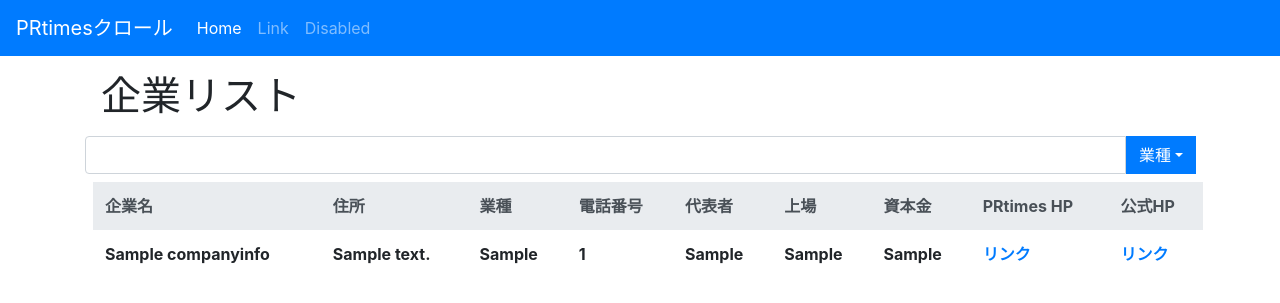
After one commit to yoshiaki-ki/django-crawl, a Django app: page /company in a window 1280 px wide. The commit adds this page. Shown: the top 303 px of the page. Run offline with Django 3.2, Linux system fonts and the light colour scheme; tables that the repository leaves empty hold one stand-in row (values such as "Sample post"); lists and menus that the app fills with data are empty; some libraries are stand-ins or nearby versions.

Commit message:
htmlの作成

```diff
--- a/crawlPRtimes/crawlApp/models.py
+++ b/crawlPRtimes/crawlApp/models.py
@@ -16,7 +16,7 @@ class CompanyInfo(models.Model):
 
 
 class Article(models.Model):
-    company_name = models.ForeignKey(CompanyInfo, on_delete=models.CASCADE)
+    company_id = models.ForeignKey(CompanyInfo, on_delete=models.CASCADE, null=True)
     title = models.CharField(max_length=200)
     release_time = models.DateTimeField()
     is_technology = models.BooleanField(default=False)
@@ -32,4 +32,5 @@ class Article(models.Model):
 
 
 class Client(models.Model):
+    company_id = models.ForeignKey(CompanyInfo, on_delete=models.CASCADE)
     company_name = models.CharField(max_length=30)
--- a/crawlPRtimes/crawlApp/serializer.py
+++ b/crawlPRtimes/crawlApp/serializer.py
@@ -14,10 +14,10 @@ class CompanyInfoSerializer(serializers.ModelSerializer):
 class ArticleSerializer(serializers.ModelSerializer):
     class Meta:
         model = Article
-        fields = ('company_name', 'title', 'release_time', 'is_technology', 'is_mobile','is_app','is_entertainment','is_beauty','is_fashion','is_lifestyle','is_business','is_gourmet','is_sports')
+        fields = ('company_id', 'title', 'release_time', 'is_technology', 'is_mobile','is_app','is_entertainment','is_beauty','is_fashion','is_lifestyle','is_business','is_gourmet','is_sports')
 
 
 class ClientSerializer(serializers.ModelSerializer):
     class Meta:
         model = Client
-        fields = ('company_name')
+        fields = ('company_name',)
--- /dev/null
+++ b/crawlPRtimes/crawlApp/templates/crawlApp/companyinfo_list.html
@@ -0,0 +1,48 @@
+{% extends 'crawlApp/index.html' %}
+
+{% block content %}
+<h1 class="m-3">企業リスト</h1>
+
+<div class="input-group">
+  <input type="text" class="form-control">
+  <div class="input-group-prepend">
+    <button class="btn btn-primary dropdown-toggle" type="button" data-toggle="dropdown" aria-haspopup="true" aria-expanded="false">業種</button>
+    <div class="dropdown-menu">
+      <a class="dropdown-item" href="#">Action</a>
+      <a class="dropdown-item" href="#">Another action</a>
+    </div>
+  </div>
+</div>
+
+<table class="table table-borderless m-2">
+  <thead class="thead-light">
+    <tr>
+      <th>企業名</th>
+      <th>住所</th>
+      <th>業種</th>
+      <th>電話番号</th>
+      <th>代表者</th>
+      <th>上場</th>
+      <th>資本金</th>
+      <th>PRtimes HP</th>
+      <th>公式HP</th>
+    </tr>
+  </thead>
+  {% for company_info in companyinfo_list %}
+  <tbody>
+    <tr>
+      <th>{{ company_info.company_name }}</th>
+      <th>{{ company_info.address }}</th>
+      <th>{{ company_info.category }}</th>
+      <th>{{ company_info.tel_number }}</th>
+      <th>{{ company_info.CEO }}</th>
+      <th>{{ company_info.jojo }}</th>
+      <th>{{ company_info.fund }}</th>
+      <th><a href="{{ company_info.PRtimes_URL }}">リンク</a></th>
+      <th><a href="{{ company_info.official_URL }}">リンク</a></th>
+    </tr>
+  </tbody>
+  {% endfor %}
+</table>
+
+{% endblock %}
--- a/crawlPRtimes/crawlApp/templates/crawlApp/index.html
+++ b/crawlPRtimes/crawlApp/templates/crawlApp/index.html
@@ -1,19 +1,41 @@
-<html>
+<!DOCTYPE html>
+<html lang="en">
+<head>
+  <meta charset="utf-8">
+  <meta name="viewport" content="width=device-width, initial-scale=1, shrink-to-fit=no">
 
-<head>
+  <!-- Bootstrap CSS -->
+  <link rel="stylesheet" href="https://stackpath.bootstrapcdn.com/bootstrap/4.1.3/css/bootstrap.min.css" integrity="sha384-MCw98/SFnGE8fJT3GXwEOngsV7Zt27NXFoaoApmYm81iuXoPkFOJwJ8ERdknLPMO" crossorigin="anonymous">
+
   <title>記事リスト</title>
 </head>
 
 <body>
-  <h1>記事リスト</h1>
-  {% for article in articles %}
-  <p>{{ article.company_name.company_name }}</p>
-  <p>{{ article.title }}</p>
-  <p>{{ article.release_time }}</p>
-  <p>{{ article.is_technology }}</p>
-  <p>{{ article.is_mobile }}</p>
-  <p>{{ article.is_app }}</p>
-  {% endfor %}
+  <nav class="navbar navbar-expand-lg  navbar-dark bg-primary">
+    <a class="navbar-brand" href="#">PRtimesクロール</a>
+    <button class="navbar-toggler" type="button" data-toggle="collapse" data-target="#navbarTogglerDemo02" aria-controls="navbarTogglerDemo02" aria-expanded="false" aria-label="Toggle navigation">
+      <span class="navbar-toggler-icon"></span>
+    </button>
+
+    <div class="collapse navbar-collapse" id="navbarTogglerDemo02">
+      <ul class="navbar-nav mr-auto mt-2 mt-lg-0">
+        <li class="nav-item active">
+          <a class="nav-link" href="#">Home </a>
+        </li>
+        <li class="nav-item">
+          <a class="nav-link" href="#">Link</a>
+        </li>
+        <li class="nav-item">
+          <a class="nav-link" href="#">Disabled</a>
+        </li>
+      </ul>
+    </div>
+  </nav>
+
+<div class="container">
+{% block content %}
+{% endblock %}
+</div>
 </body>
 
 </html>
--- a/crawlPRtimes/crawlApp/urls.py
+++ b/crawlPRtimes/crawlApp/urls.py
@@ -2,11 +2,12 @@
 
 from rest_framework import routers
 # from .views import CompanyInfoViewSet, ArticleViewSet, ClientViewSet
-
+from django.views import generic
 from django.urls import path
 from . import views
 
 urlpatterns = [
     # path('articles', views.query, name='query'),
-    path('', views.index, name='index'),
+    path('company', views.CompanyInfoIndexView.as_view(), name='companyinfo_list'),
+    path('article', views.ArticleIndexView.as_view(), name='article'),
 ]
--- a/crawlPRtimes/crawlApp/views.py
+++ b/crawlPRtimes/crawlApp/views.py
@@ -1,16 +1,14 @@
 # coding: utf-8
 
 import django_filters
+from django.views import generic
 from django.shortcuts import render
 from .models import CompanyInfo, Article, Client
 
 
-# def index(request):
-#     return render(request, 'index.html')
+class CompanyInfoIndexView(generic.ListView):
+    model = CompanyInfo
 
 
-def index(request):
-    articles = {
-        "articles" : Article.objects.all(),
-    }
-    return render(request, 'crawlApp/index.html', articles)
+class ArticleIndexView(generic.ListView):
+    model = Article
```
Also changed, not shown: crawlPRtimes/crawlApp/templates/crawlApp/article_list.html (added, +25 -0 lines), requirements.txt (+11 -1 lines), crawlPRtimes/crawlApp/migrations/0001_initial.py, crawlPRtimes/crawlApp/migrations/0002_client.py (deleted).
